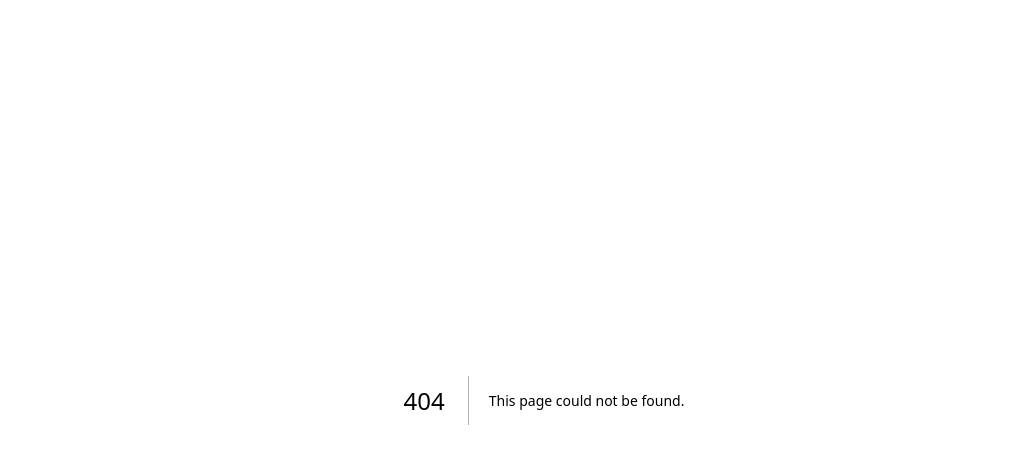
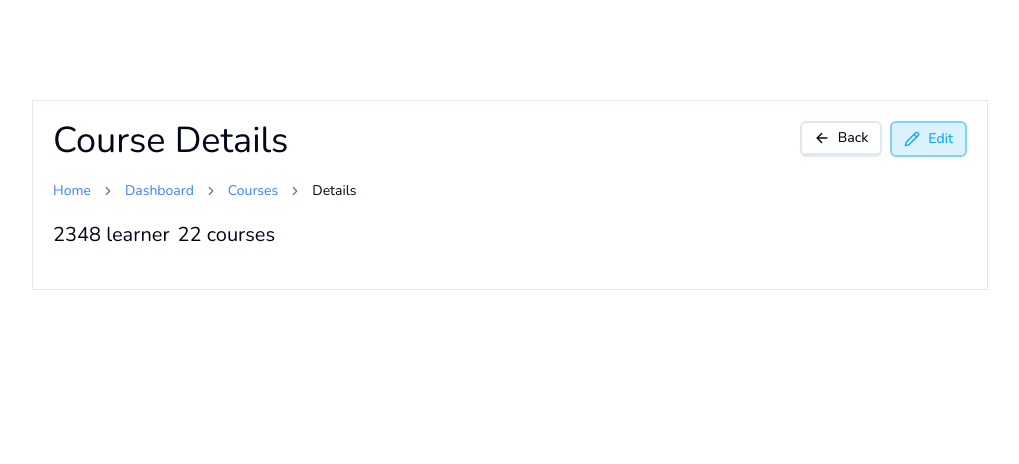
Before and after one commit to hr-shuvo/ezdu-client, a Next.js app: page /dashboard/courses/1 in a window 1280 px wide. Before the commit this address had no page. Shown: the top 464 px of the page, without its empty margins (96-1115 px from the left). Built offline with nearby package versions, Linux system fonts and the light colour scheme; no server answers.

Commit message:
add course details

```diff
--- /dev/null
+++ b/app/(admin)/dashboard/courses/[courseId]/page.tsx
@@ -0,0 +1,97 @@
+'use client';
+
+import { getCourse } from "@/app/_services/course-services";
+import { useParams } from "next/navigation";
+import { useEffect, useState, useTransition } from "react";
+import Loading from "../../modules/loading";
+import Link from "next/link";
+import { Button } from "@/components/ui/button";
+import { IoArrowBack } from "react-icons/io5";
+import { Pencil } from "lucide-react";
+import { Breadcrumb, BreadcrumbItem, BreadcrumbList, BreadcrumbPage, BreadcrumbSeparator } from "@/components/ui/breadcrumb";
+
+const CourseDetailsPage = () => {
+    const params = useParams();
+    const [course, setCourse] = useState<any>();
+
+
+    const [isPending, startTransition] = useTransition();
+
+
+    useEffect(() => {
+        startTransition(async () => {
+            const courseId = Array.isArray(params.courseId) ? params.courseId[0] : params.courseId;
+
+            const course = await getCourse(courseId);
+            setCourse(course);
+
+        })
+    }, [params.courseId]);
+
+
+    if (isPending) {
+        return <Loading />
+    }
+
+
+    return (
+        <>
+            <div className="w-full flex-col">
+                <div className="w-full my-5 p-5 border">
+
+                    <div className="flex justify-between">
+                        <h1 className="text-4xl">Course Details</h1>
+                        <div className="gap-2 flex">
+                            <Link href={`../modules/${course?.moduleId}`}>
+                                <Button size='sm'> <IoArrowBack /> <span>Back</span></Button>
+                            </Link>
+                            <Link href={`./form/${course?._id}`}>
+                                <Button variant='sidebarOutline' size='sm'> <Pencil /> <span>Edit</span></Button>
+                            </Link>
+                        </div>
+                    </div>
+
+                    <div className="my-5">
+                        <Breadcrumb>
+                            <BreadcrumbList>
+                                <BreadcrumbItem>
+                                    <Link href="/" className="text-blue-500 hover:underline">Home</Link>
+                                </BreadcrumbItem>
+                                <BreadcrumbSeparator />
+                                <BreadcrumbItem>
+                                    <Link href="/dashboard" className="text-blue-500 hover:underline">Dashboard</Link>
+                                </BreadcrumbItem>
+                                <BreadcrumbSeparator />
+                                <BreadcrumbItem>
+                                    <Link href="./" className="text-blue-500 hover:underline">Courses</Link>
+                                </BreadcrumbItem>
+                                <BreadcrumbSeparator />
+                                <BreadcrumbItem>
+                                    <BreadcrumbPage>Details</BreadcrumbPage>
+                                </BreadcrumbItem>
+                            </BreadcrumbList>
+                        </Breadcrumb>
+                    </div>
+
+                    <div className="my-5">
+                        <div className="my-5">
+                            <h1 className="text-4xl font-bold">{course?.title}</h1>
+                            {/* <h3>{course?.subTitle}</h3> */}
+                        </div>
+                        <div className="flex justify-start text-xl gap-2">
+                            <div>2348 learner</div>
+                            <div className="flex justify-between gap-2"> 22 courses</div>
+
+                        </div>
+
+                    </div>
+
+
+                </div>
+            </div>
+        </>
+
+    )
+};
+
+export default CourseDetailsPage;
--- a/app/(admin)/dashboard/modules/[moduleId]/page.tsx
+++ b/app/(admin)/dashboard/modules/[moduleId]/page.tsx
@@ -94,7 +94,7 @@ const ModuleDetailsPage = () => {
                         </div>
                         <div className="flex justify-start text-xl gap-2">
                             <div>2348 learner</div>
-                            <div className="flex justify-between gap-2"><Table /> {module?.totalCourse} courses</div>
+                            <div className="flex justify-between gap-2"> {module?.totalCourse} courses</div>
 
                         </div>
 
@@ -168,10 +168,10 @@ const ModuleDetailsPage = () => {
                                                     </TableCell>
                                                     <TableCell>
                                                         <div className="flex justify-center gap-1">
-                                                            <Link href={`./modules/${module._id}`}><Button variant='default'
+                                                            <Link href={`../courses/${course._id}`}><Button variant='default'
                                                                 size='sm'><Eye /></Button></Link>
 
-                                                            <Link href={`./modules/form/${module._id}`}><Button variant='default'
+                                                            <Link href={`./modules/form/${course._id}`}><Button variant='default'
                                                                 size='sm'><span><Pencil /></span></Button></Link>
                                                             <Link href={'#'}><Button variant='destructiveOutline'
                                                                 size='sm'><span><Trash /></span></Button></Link>
--- a/app/_services/course-services.ts
+++ b/app/_services/course-services.ts
@@ -22,3 +22,17 @@ export const loadCourses = async (page: number, size:number, moduleId?:string):
     return {} as PaginatedList;
   }
 };
+
+export const getCourse = async (courseId?: any): Promise<any> => {
+  try {
+    const response = await httpClient.get<any>(`/courses/${courseId}`);
+    // console.log(response)
+
+    return response.data;
+  } catch (err: any) {
+    // console.error(err.message);
+    console.error(err);
+
+    return null!;
+  }
+};
```
